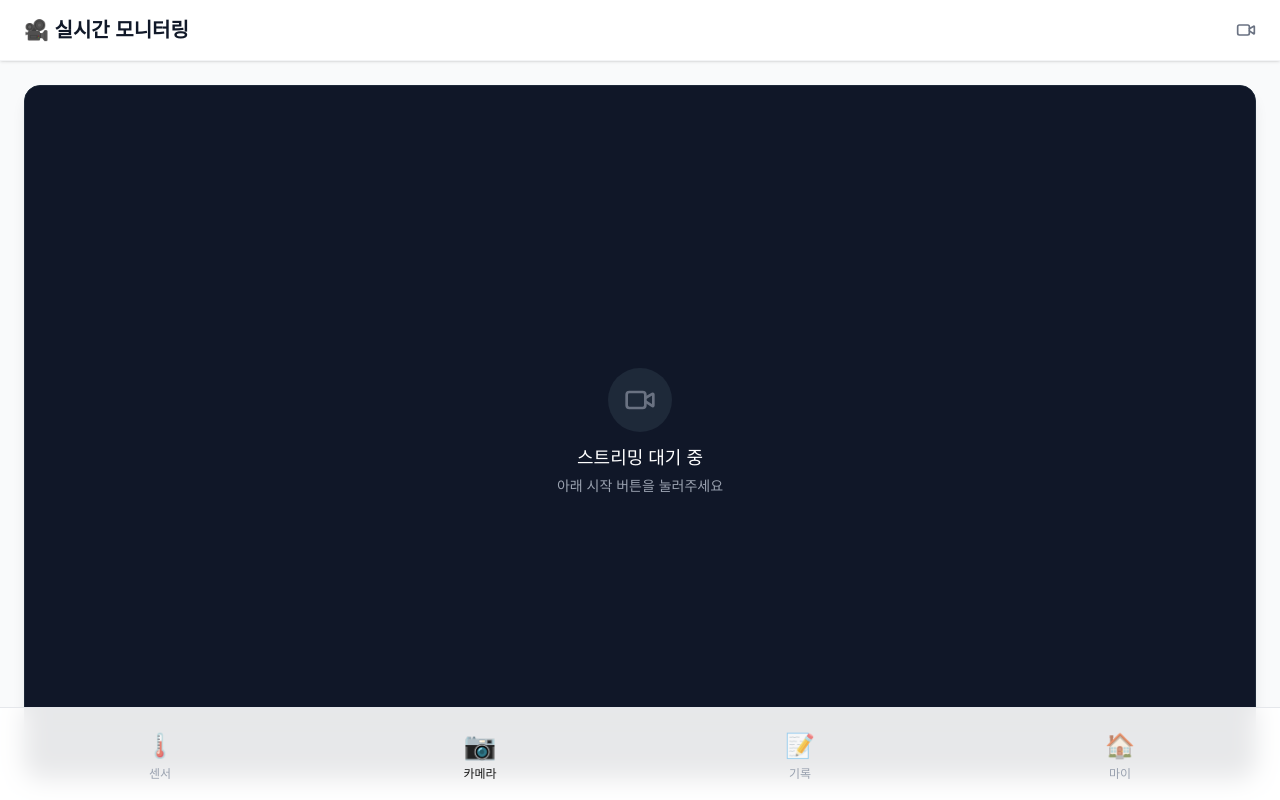
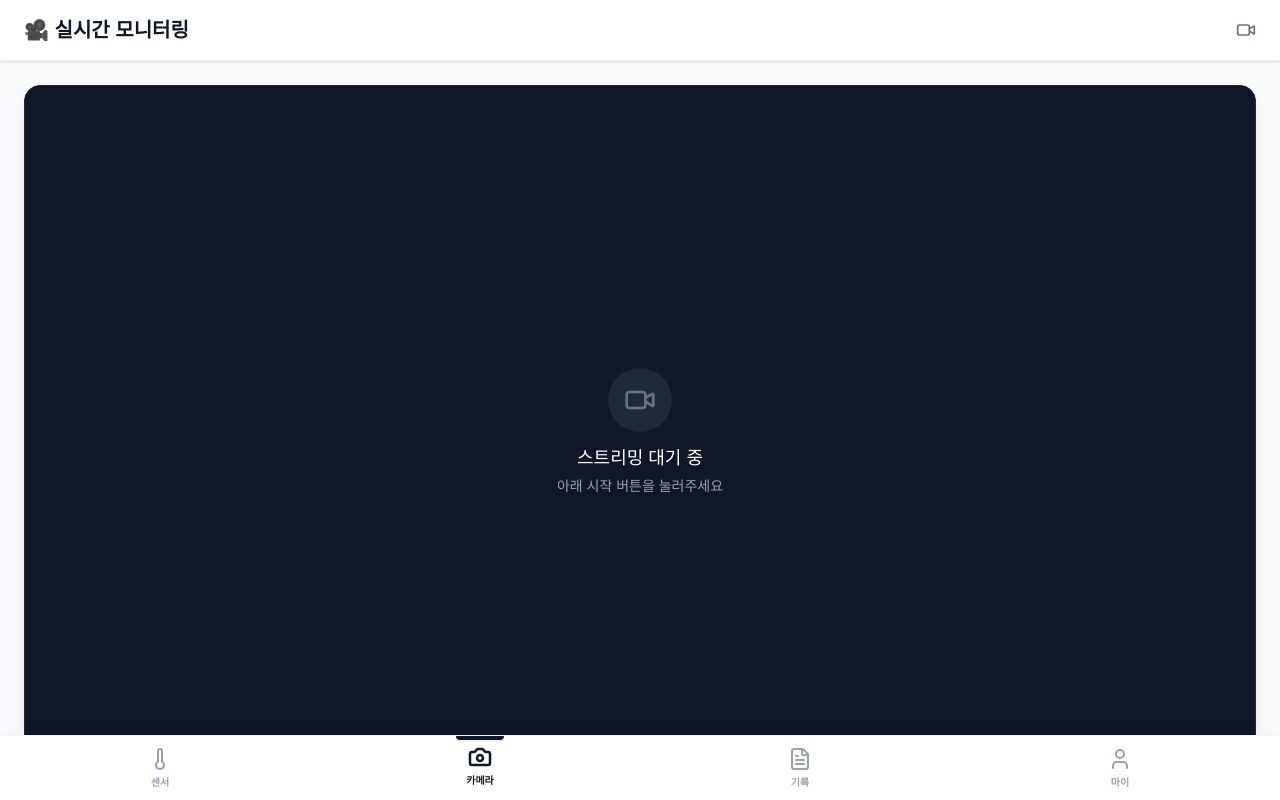
Before and after one commit to dlcodudco/sensor-udon, a Next.js app: page /camera in a window 1280 px wide. Built offline with nearby package versions, Linux system fonts and the light colour scheme.

Commit message:
fix: 네비바 스타일 변경

```diff
--- a/components/bottomnav/bottomnav.tsx
+++ b/components/bottomnav/bottomnav.tsx
@@ -11,72 +11,83 @@ export default function BottomNav() {
   );
 }*/
 
-"use client";
+'use client';
 
-import Link from "next/link";
-import { usePathname } from "next/navigation";
+import Link from 'next/link';
+import { usePathname } from 'next/navigation';
+import { Thermometer, Camera, FileText, User } from 'lucide-react';
 
 export default function BottomNav() {
-  const pathname = usePathname(); // 현재 주소를 가져오는 훅
+  const pathname = usePathname();
 
-  // 메뉴 리스트 (링크와 이모티콘 설정)
   const navItems = [
-    { name: "센서", href: "/sensor", icon: "🌡️" }, // 센서 페이지 경로 확인 필요
-    { name: "카메라", href: "/camera", icon: "📷" }, // 카메라 페이지 경로 확인 필요
-    { name: "기록", href: "/history", icon: "📝" }, // 기록 페이지
-    { name: "마이", href: "/mypage", icon: "🏠" },
+    { name: '센서', href: '/sensor', icon: Thermometer },
+    { name: '카메라', href: '/camera', icon: Camera },
+    { name: '기록', href: '/history', icon: FileText },
+    { name: '마이', href: '/mypage', icon: User },
   ];
 
+  // 🎨 [색상 설정] 여기를 바꾸면 포인트 색이 바뀝니다!
+  // 추천 1: text-gray-900 / bg-gray-900 (시크한 블랙 - 현재 설정)
+  // 추천 2: text-emerald-600 / bg-emerald-600 (안전한 느낌의 초록)
+  // 추천 3: text-orange-500 / bg-orange-500 (식욕을 돋우는 주황)
+
+  const activeColorClass = "text-gray-900"; // 아이콘/글자 색
+  const activeBgClass = "bg-gray-900";     // 상단 인디케이터 바 색
+
   return (
-    <nav
-      className="
+    <nav className="
       fixed bottom-0 w-full z-50
-        border-t border-gray-200
-
-        /* 🎨 디자인 추천 1: 반투명 블러 효과 (아이폰 느낌) */
-        bg-white/90 backdrop-blur-md
-
-        /* 📏 높이 조정: 하단 안전 영역(pb-[env...]) + 넉넉한 상단 패딩 */
+      bg-white border-t border-gray-100
       pb-[env(safe-area-inset-bottom)]
-        pt-3
-      "
-    >
-      {/* 높이를 h-16에서 h-20으로 늘려서 터치 영역 확보 */}
-      <div className="flex justify-around items-start h-20">
+      shadow-[0_-5px_20px_rgba(0,0,0,0.02)]
+    ">
+      <div className="flex justify-around items-center h-16">
         {navItems.map((item) => {
-          // 현재 페이지인지 확인 (정확히 일치하거나 하위 경로일 경우)
           const isActive = pathname === item.href;
+          const Icon = item.icon;
 
           return (
             <Link
               key={item.href}
               href={item.href}
               className={`
-                flex flex-col items-center justify-center w-full h-full
-                transition-colors duration-200 ease-in-out
-                /* 터치했을 때 약간 눌리는 느낌 추가 */
-                active:scale-95
-                /* 위쪽으로 공간을 확보하여 하단 바와 거리 두기 */
-                -mt-1
+                relative flex flex-col items-center justify-center w-full h-full
+                transition-all duration-300
+                active:bg-gray-50 /* 터치 시 아주 연한 회색 배경 */
               `}
             >
-              {/* 아이콘 (이모티콘) */}
-              <span className={`text-2xl mb-1 ${isActive ? "scale-110" : "opacity-70"}`}>
-                {item.icon}
-              </span>
+              {/* ✨ 상단 인디케이터 (선택되면 위에 뜨는 막대) */}
+              {isActive && (
+                <span className={`
+                  absolute top-0 w-12 h-1 rounded-b-full
+                  ${activeBgClass}
+                  shadow-sm animate-fade-in
+                `} />
+              )}
 
-              {/* 텍스트 라벨 */}
-              <span
+              {/* 아이콘 + 텍스트 그룹 */}
+              <div className={`
+                flex flex-col items-center gap-1 transition-all duration-300
+                ${isActive ? '-translate-y-0.5' : 'translate-y-0'}
+              `}>
+                <Icon
+                  size={24}
                   className={`
-                  text-xs font-medium
-                  ${isActive
-                    ? "text-black-600 font-bold" // 🌟 활성 상태: 진하고 파란색
-                    : "text-gray-400 font-normal" // 비활성 상태: 연한 회색
-                  }
+                    transition-colors duration-300
+                    ${isActive ? activeColorClass : 'text-gray-400'}
                   `}
-              >
+                  // 선택됐을 때 아이콘 선을 조금 더 굵게(2.5) 처리
+                  strokeWidth={isActive ? 2.5 : 2}
+                />
+
+                <span className={`
+                  text-[10px] font-bold transition-colors duration-300
+                  ${isActive ? activeColorClass : 'text-gray-400'}
+                `}>
                   {item.name}
                 </span>
+              </div>
             </Link>
           );
         })}
```
Also changed, not shown: app/clientlayout.tsx (+5 -5 lines). Lines whose indentation alone changed are shown as unchanged.
